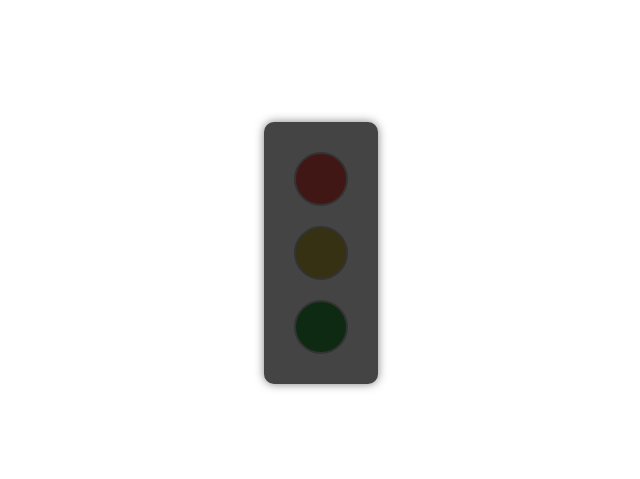
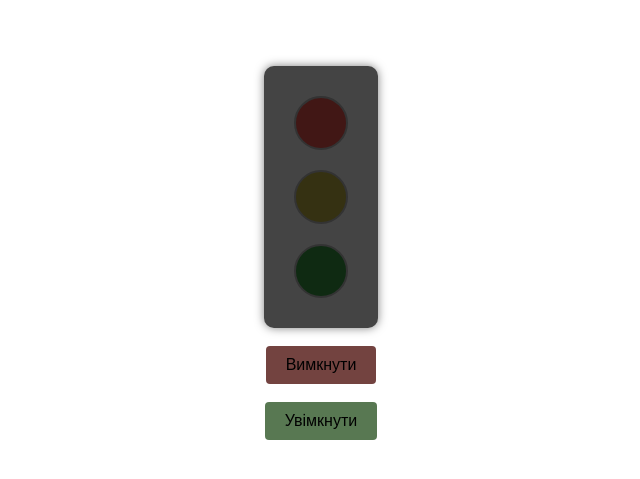
Before and after one commit to mattiolka/Traffic-lights, a plain HTML site: page index.html in a window 1280 px wide. Shown: the part 155-634 px from the top of the page, without its empty margins (319-959 px from the left). Drawn offline with Linux system fonts and the light colour scheme.

Commit message:
Додано кнопки вимкнути та увімкнути

```diff
--- a/index.html
+++ b/index.html
@@ -10,6 +10,10 @@
 		<div class="light yellow"></div>
 		<div class="light green"></div>
 	</div>
+    <br>
+    <button class="button button-off">Вимкнути</button>
+    <br>
+    <button class="button button-on">Увімкнути</button>
     <script src="app.js"></script>
 </body>
 </html>
--- a/styles.css
+++ b/styles.css
@@ -39,3 +39,23 @@ body {
     background-color: #2ECC40;
     box-shadow: 0 0 10px rgba(46, 204, 64, 0.5);
 }
+
+.button {
+    display: inline-block;
+    padding: 10px 20px;
+    border: none;
+    border-radius: 4px;
+    color: #000000;
+    text-align: center;
+    font-size: 16px;
+    cursor: pointer;
+
+}
+
+.button-on {
+    background-color: #587852;
+}
+
+.button-off {
+    background-color: #734340;
+}
```
